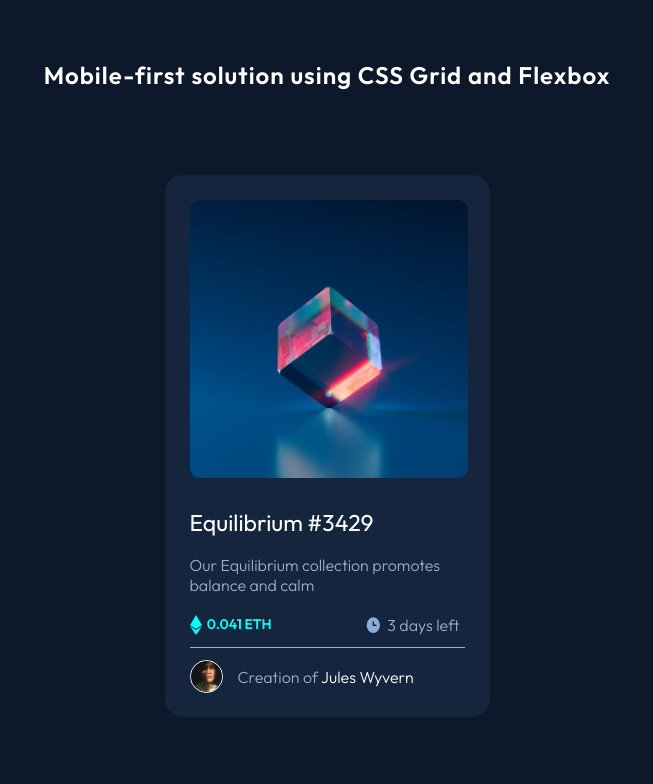
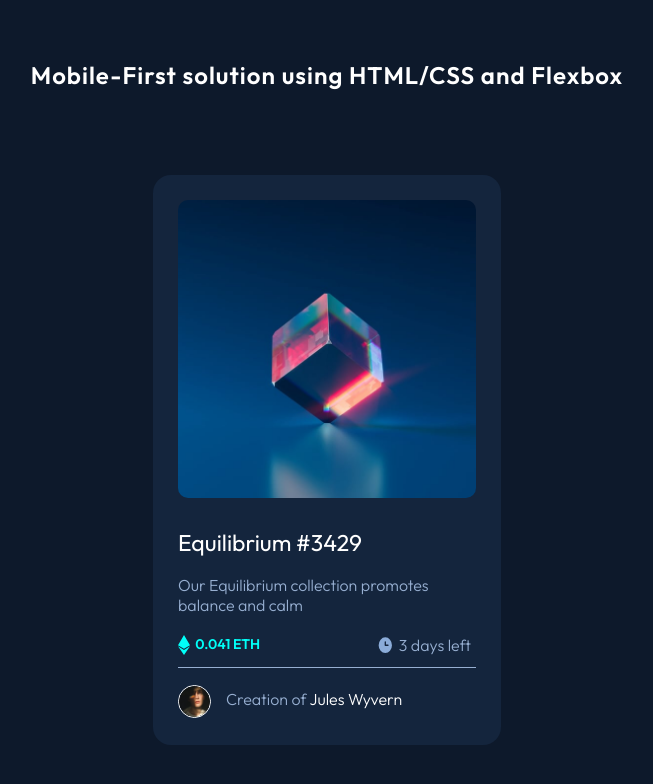
Before and after one commit to fschwalb/nft-preview-card-component-main, a plain HTML site: page deploy/index.html in a window 1280 px wide. Shown: the whole page, without its empty margins (313-966 px from the left). Drawn offline with Linux system fonts and the light colour scheme.

Commit message:
Deploy Finish

```diff
--- a/deploy/index.html
+++ b/deploy/index.html
@@ -8,13 +8,13 @@
 
   <link rel="stylesheet" href="./styles/styles.css">
 
-  <title>Mobile-first solution using CSS Grid and Flexbox</title>
+  <title>Mobile-First solution using HTML/CSS and Flexbox</title>
 
 </head>
 
 <body>
 
-  <h2>Mobile-first solution using CSS Grid and Flexbox</h2>
+  <h2>Mobile-First solution using HTML/CSS and Flexbox</h2>
 
   <main class="main">
 
--- a/deploy/styles/styles.css
+++ b/deploy/styles/styles.css
@@ -131,3 +131,47 @@ body h2 {
 .footer #footer-span {
     color: var(--white);
 }
+
+
+
+/* Media Queries */
+
+@media (max-width: 1440px) {
+
+    .card {
+        min-width: 348px;
+        height: 570px;
+    }
+
+    .card .info-top #img-equilibrium {
+        width: 100%;
+        height: auto;
+        border-radius: 10px;
+    }
+
+    .footer #footer-img {
+        margin: 5px 15px 0 0;
+    }
+
+}
+
+@media (max-width: 375px) {
+
+    .card {
+        min-width: 325px;
+    }
+
+    .card .info-top #img-equilibrium {
+        width: 100%;
+    }
+
+    .info-left #info-left_paragraph {
+        width: 80px;
+    }
+
+
+}
+
+
+
+/* CODE END */
```
